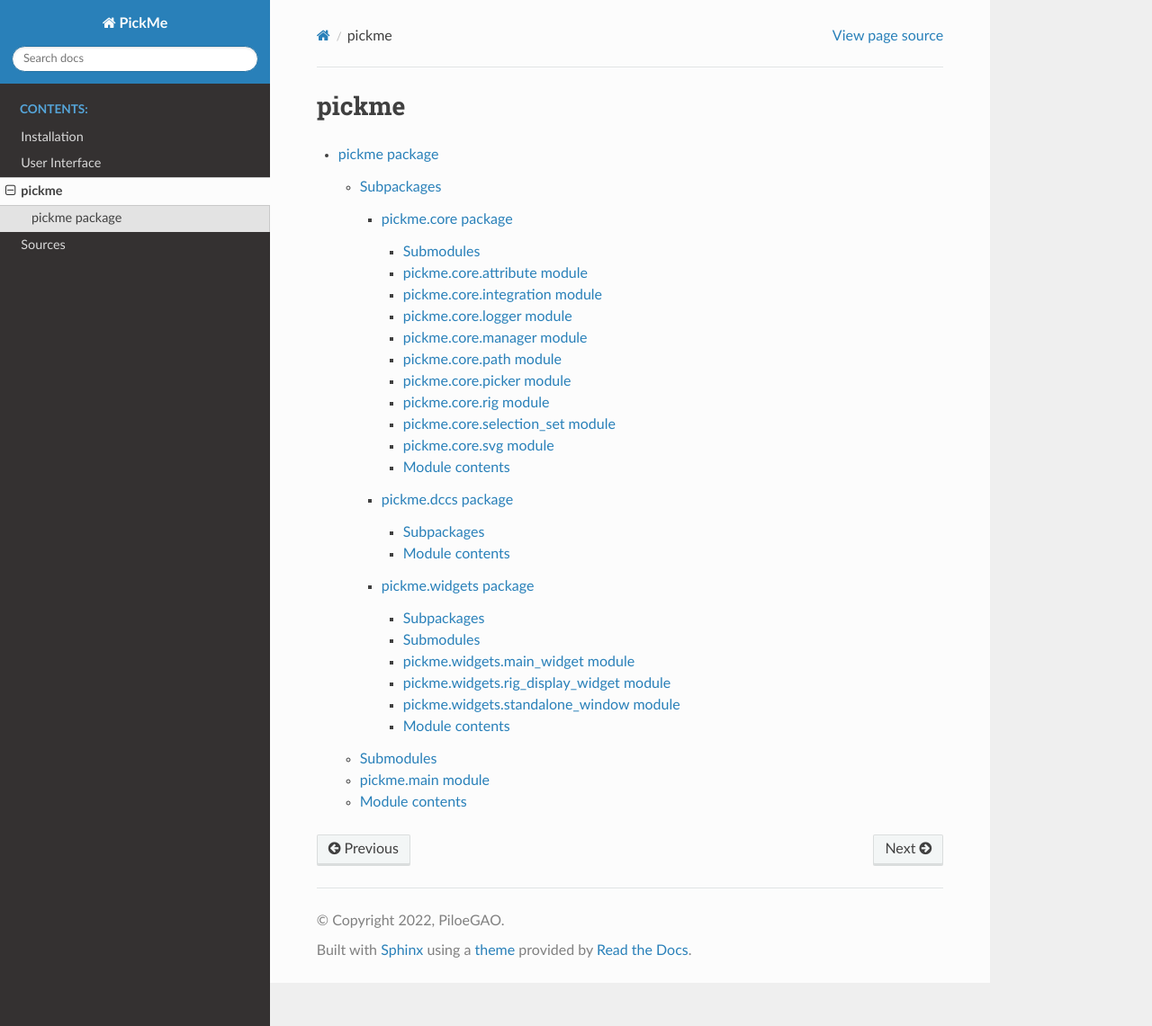
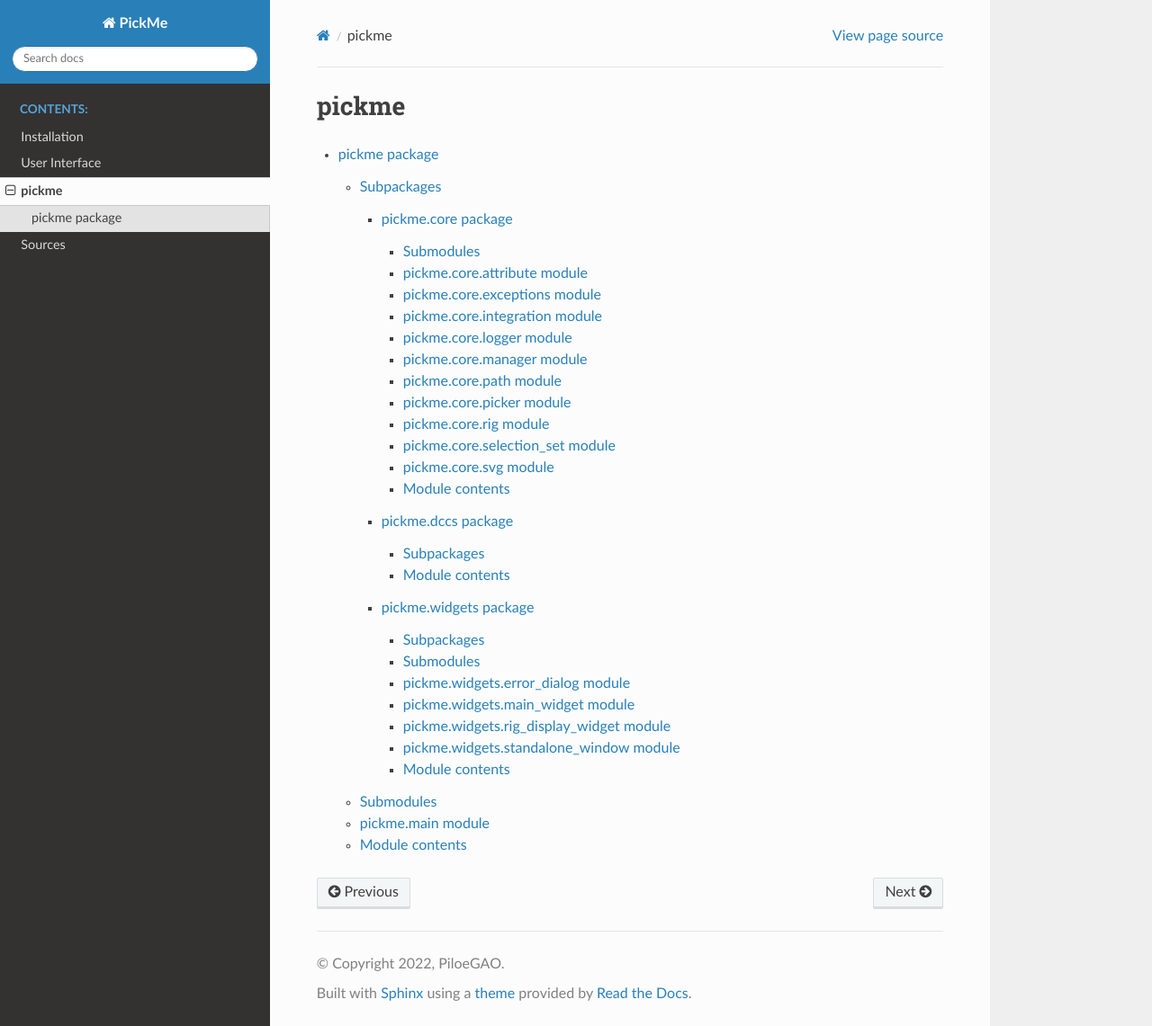
Before and after one commit to PiloeGAO/PickMe, a Sphinx documentation site: the page built from docs/source/modules.rst, in a window 1280 px wide and 1141 px high. Shown: the whole window at 90% size. Built offline with Sphinx 7.4.7 and the Read the Docs theme 2.0.0, drawn with Linux system fonts in a browser that asks for light colours.

Commit message:
ADD: Updating docs with latest changes

```diff
--- a/docs/source/pickme.core.rst
+++ b/docs/source/pickme.core.rst
@@ -8,6 +8,14 @@ pickme.core.attribute module
 ----------------------------
 
 .. automodule:: pickme.core.attribute
+   :members:
+   :undoc-members:
+   :show-inheritance:
+
+pickme.core.exceptions module
+-----------------------------
+
+.. automodule:: pickme.core.exceptions
    :members:
    :undoc-members:
    :show-inheritance:
--- a/docs/source/pickme.widgets.rst
+++ b/docs/source/pickme.widgets.rst
@@ -11,6 +11,14 @@ Subpackages
 
 Submodules
 ----------
+
+pickme.widgets.error\_dialog module
+-----------------------------------
+
+.. automodule:: pickme.widgets.error_dialog
+   :members:
+   :undoc-members:
+   :show-inheritance:
 
 pickme.widgets.main\_widget module
 ----------------------------------
```
